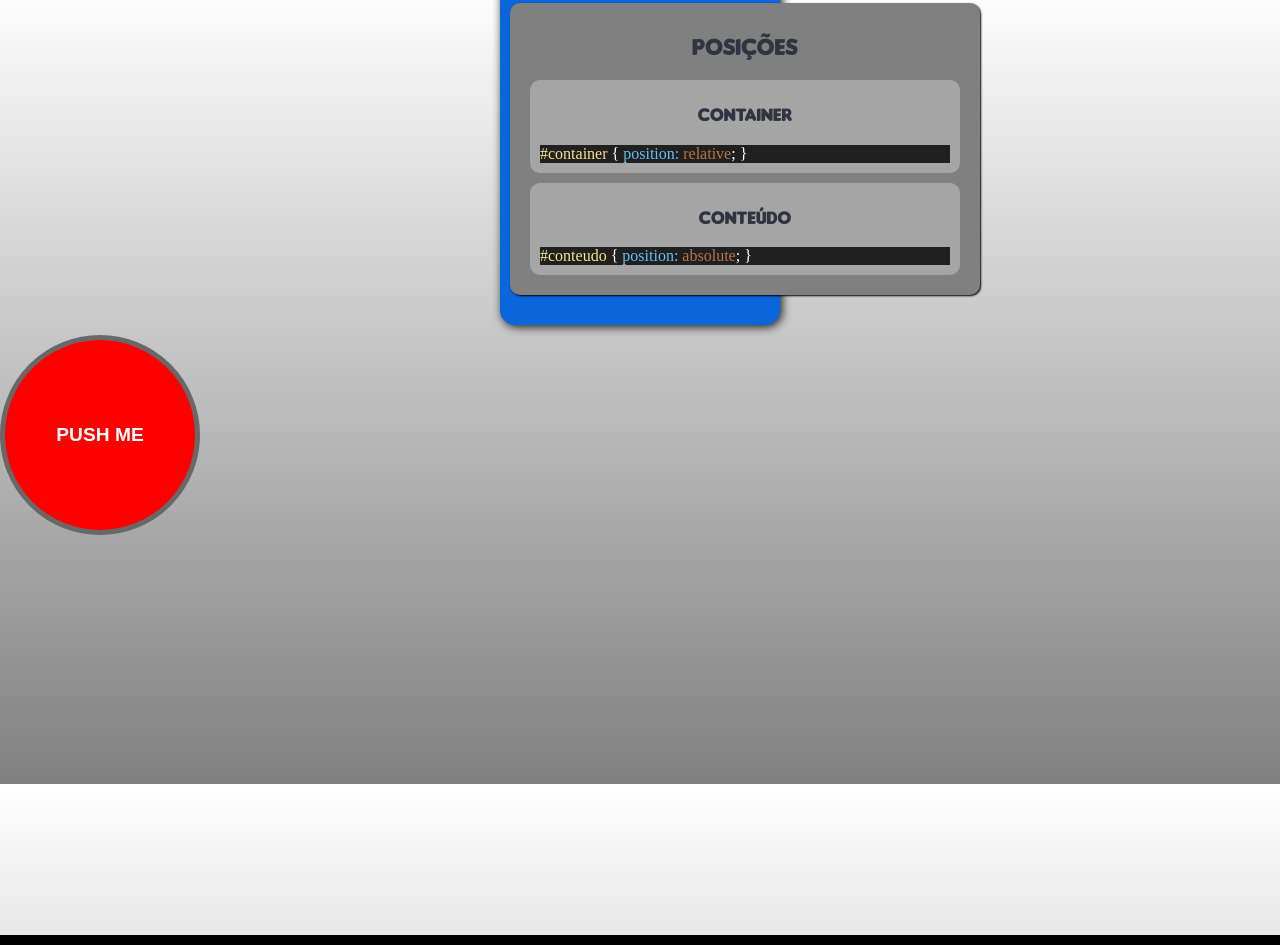
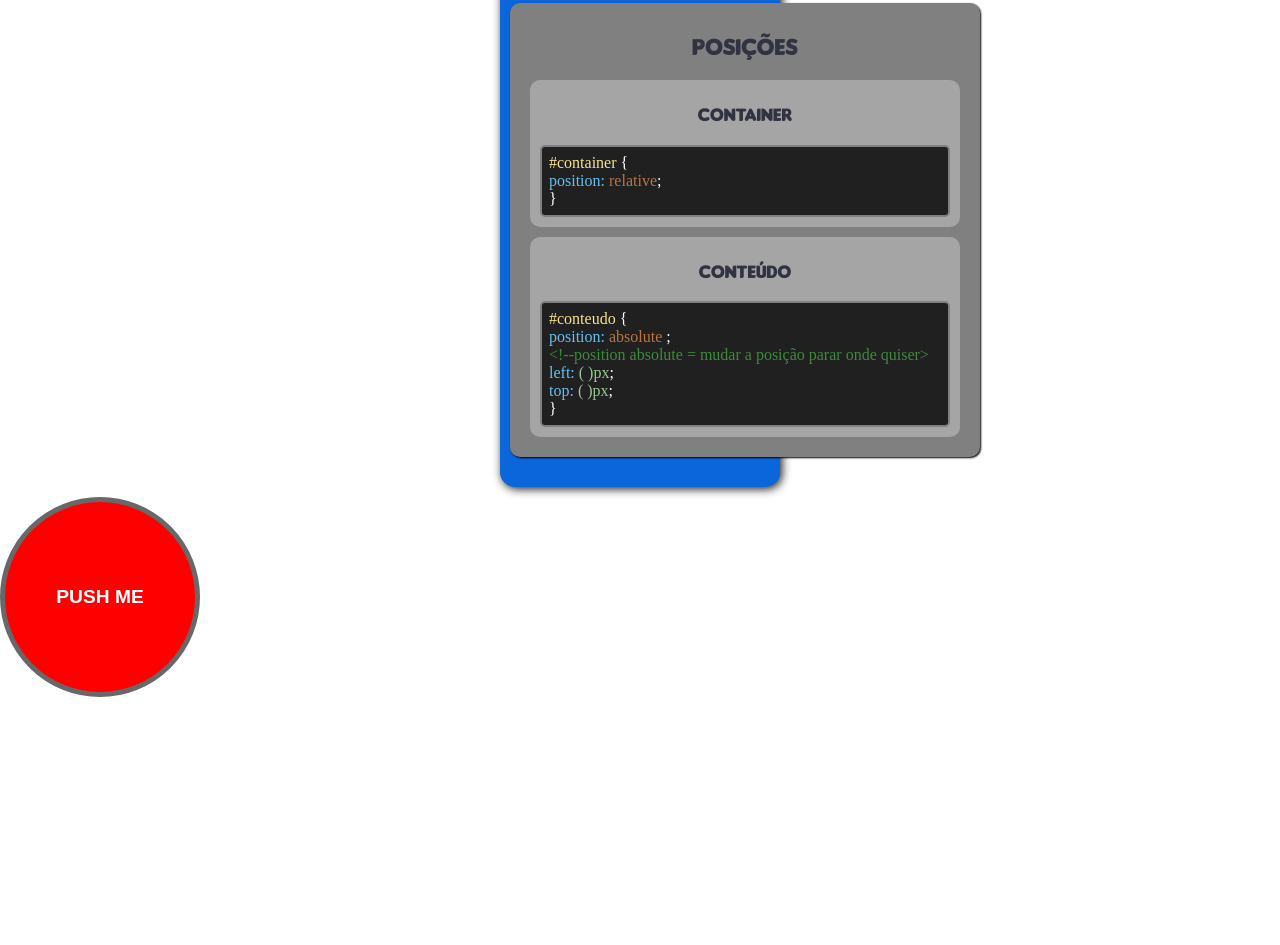
Before and after one commit to caetanoboschetti/exercicios, a plain HTML site: page tags/index.html in a window 1280 px wide. Shown: the part 6416-7361 px from the top of the page. Drawn offline with Linux system fonts and the light colour scheme.

Commit message:
melhorando o vstudio

```diff
--- a/tags/estilo.css
+++ b/tags/estilo.css
@@ -26,6 +26,7 @@
     --taghtml:rgb(40, 109, 201);
     --valor:rgb(147, 202, 147);
     --escrita:rgb(185, 116, 70);
+    --comentario: rgb(61, 138, 61);
 }
 
 header {
@@ -36,7 +37,7 @@ header {
 }
 
 body {
-    background-image: linear-gradient(to bottom, #ffffff, gray);
+    background-image: url(./imagens/);
     background-attachment: fixed;
     margin: 0px;
 }
@@ -69,6 +70,9 @@ div.h3 {
 div.vstudio {
     background-color: rgb(32, 32, 32);
     margin: 5px;
+    padding: 7px;
+    border: 2px solid var(--cinza);
+    border-radius: 5px;
 }
 
 p {
@@ -77,27 +81,32 @@ p {
 }
 
 p.atributo {
-    color: rgb(101, 192, 245);
+    color: var(--atributo);
     font-family: serif;
 }
 
 p.tagcss {
-    color: rgb(247, 227, 141);
+    color: var(--tagcss);
     font-family: serif;
 }
 
 p.taghtml {
-    color: rgb(40, 109, 201);
+    color: var(--taghtml);
     font-family: serif;
 }
 
 p.valor {
-    color: rgb(147, 202, 147);
+    color: var(--valor);
     font-family: serif;
 }
 
 p.escrita {
-    color: rgb(185, 116, 70);
+    color: var(--escrita);
+    font-family: serif;
+}
+
+p.comentario {
+    color: var(--comentario);
     font-family: serif;
 }
 
--- a/tags/index.html
+++ b/tags/index.html
@@ -500,8 +500,7 @@
                     </h3>
                     <div class="vstudio">
                         <p class="tagcss">
-                            #container <p>{</p> <p class="atributo">position:</p> <p class="escrita">relative</p><p>;</p>
-                            <p>}</p>
+                            #container <p>{</p> <br> <p class="atributo">position:</p> <p class="escrita">relative</p><p>;</p> <br> <p>}</p>
                         </p>
                     </div>
                 </div>
@@ -511,8 +510,11 @@
                     </h3>
                     <div class="vstudio">
                         <p class="tagcss">
-                            #conteudo <p>{</p> <p class="atributo">position:</p> <p class="escrita">absolute</p><p>;</p>
-                            <p>}</p>
+                            #conteudo <p>{</p> <br> <p class="atributo">position:</p> <p class="escrita">absolute</p> <p>;</p> <br>
+                            <p class="comentario">&lt;!--position absolute = mudar a posição parar onde quiser&gt;</p> <br>
+                            <p class="atributo">left:</p> <p class="valor">( )px</p><p>;</p> <br>
+                            <p class="atributo">top:</p> <p class="valor">( )px</p><p>;</p> <p class="comentario">
+                                <br> <p>}</p>
                         </p>
                     </div>
                 </div>
```
